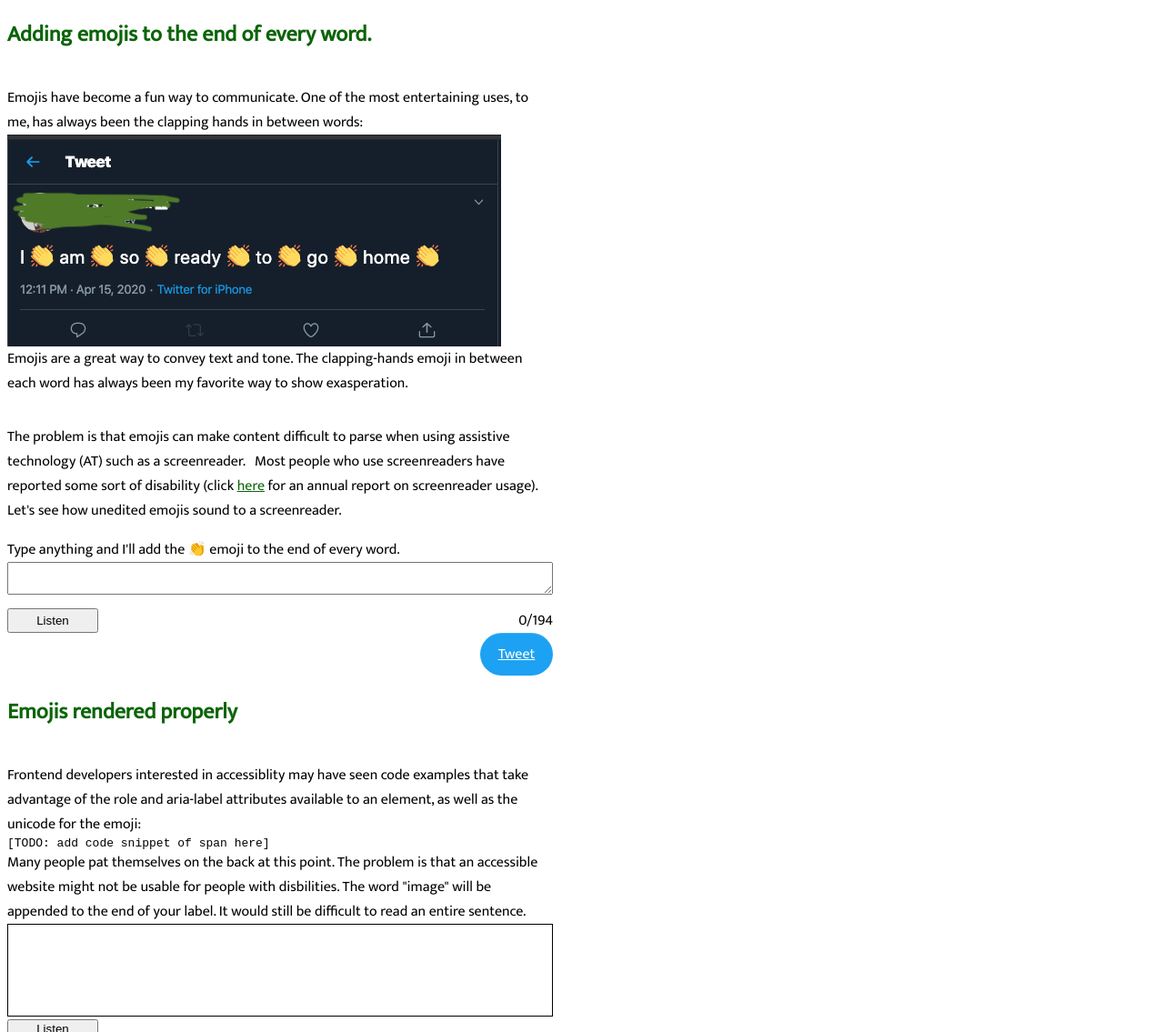
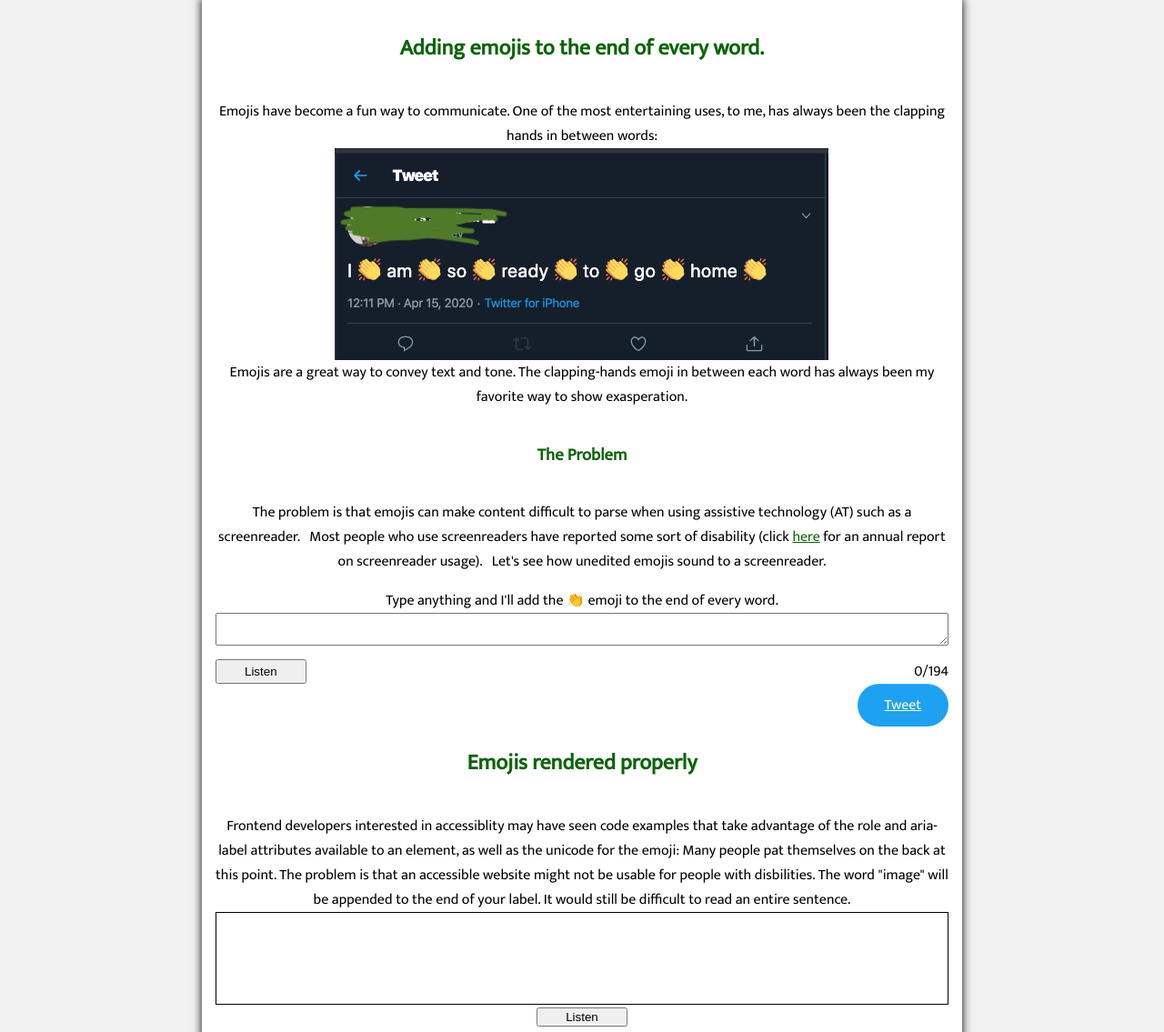
Before and after one commit to Ljyockey/clap, a plain HTML site: page index.html in a window 1280 px wide. Shown: the part 213-1348 px from the top of the page at 91% size. Drawn offline with Linux system fonts and the light colour scheme.

Commit message:
updated design

```diff
--- a/index.html
+++ b/index.html
@@ -21,6 +21,7 @@
                 <img src="img/tweet-2.png" alt="screenshot of tweet that reads, 'I am so ready to go home', with a clapping-hands emoji in betwwen each word. The identity of the tweeter has been concealed for privacy" />
                 Emojis are a great way to convey text and tone. The clapping-hands emoji in between each word has always been my favorite way to show exasperation.
             </p>
+            <h3>The Problem</h3>
             <p>
                 The problem is that emojis can make content difficult to parse when using assistive technology (AT) such as a screenreader. &nbsp;
                 Most people who use screenreaders have reported some sort of disability (click <a href="https://webaim.org/projects/screenreadersurvey8/">here</a> for an annual report on screenreader usage). &nbsp;
@@ -41,10 +42,9 @@
 
         <section class="examples flex-column" id="rendered">
             <h2>Emojis rendered properly</h2>
-            <p>Frontend developers interested in accessiblity may have seen code examples that take advantage of the role and aria-label attributes available to an element, as well as the unicode for the emoji:
-                <code>
-                    [TODO: add code snippet of span here]
-                </code>
+            <p>
+                Frontend developers interested in accessiblity may have seen code examples that take advantage of the role and aria-label attributes available to an element, as well as the unicode for the emoji:
+                <script src="https://gist.github.com/Ljyockey/6af24f743a82971e50590a238a81cc69.js"></script>
                 Many people pat themselves on the back at this point. The problem is that an accessible website might not be usable for people with disbilities.
                 The word "image" will be appended to the end of your label. It would still be difficult to read an entire sentence.
                 <span id="rendered-text" class="dynamic-examples"></span>
@@ -81,6 +81,6 @@
         gtag('config', 'UA-163838275-1');
     </script>
     <script src="js/ga.js" type="text/javascript"></script>
-
+    <script data-ad-client="ca-pub-6467046836339589" async src="https://pagead2.googlesyndication.com/pagead/js/adsbygoogle.js"></script>
 </body>
 </html>
--- a/main.css
+++ b/main.css
@@ -1,6 +1,8 @@
 body {
+    background: #F2F2F2;
     color: #000000;
     font-family: 'Mukta', sans-serif;
+    margin: 0 5%;
 }
 
 h1 {
@@ -19,13 +21,21 @@ img, code, .dynamic-examples {
     display: block;
 }
 
+img {
+    max-width: 80%;
+    margin: 0 auto;
+}
+
+main {
+    background: #FFF;
+    box-shadow: 0 0 10px;
+    padding: 5px;
+    text-align: center;
+}
+
 .flex-column {
     display: flex;
     flex-direction: column;
-}
-
-.examples {
-    max-width: 600px;
 }
 
 .count-container {
@@ -61,3 +71,15 @@ footer {
     display: flex;
     justify-content: flex-end;
 }
+
+@media screen and (min-width: 640px) {
+    main {
+        width: 70%;
+        margin: 0 auto;
+        padding: 15px;
+    }
+
+    header {
+        text-align: center;
+    }
+}
```
Also changed, not shown: img/tweet-1.png.
